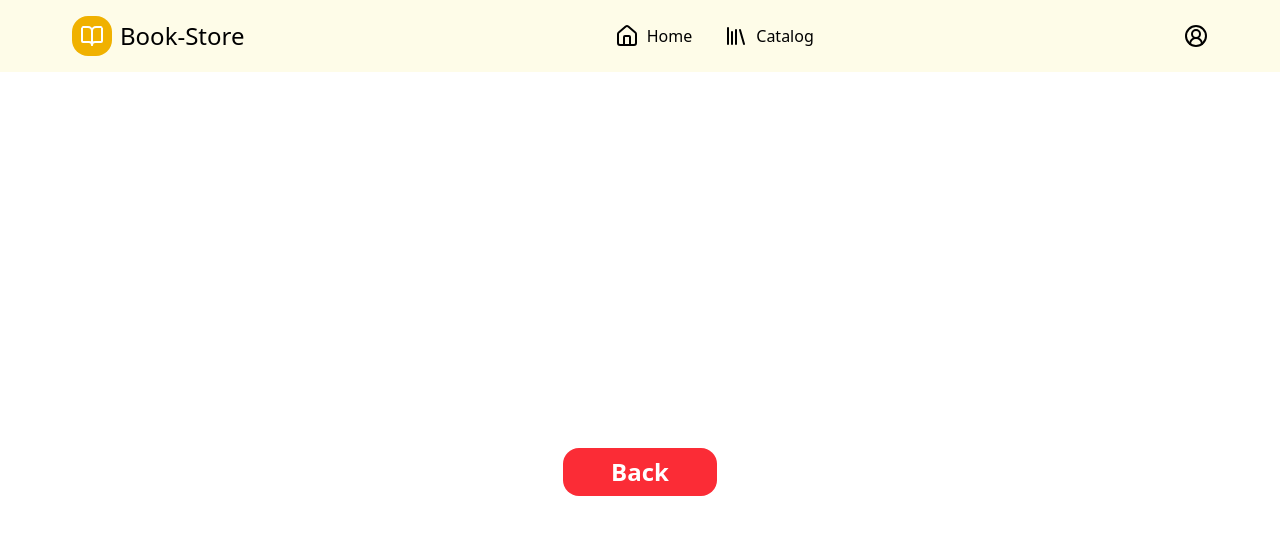
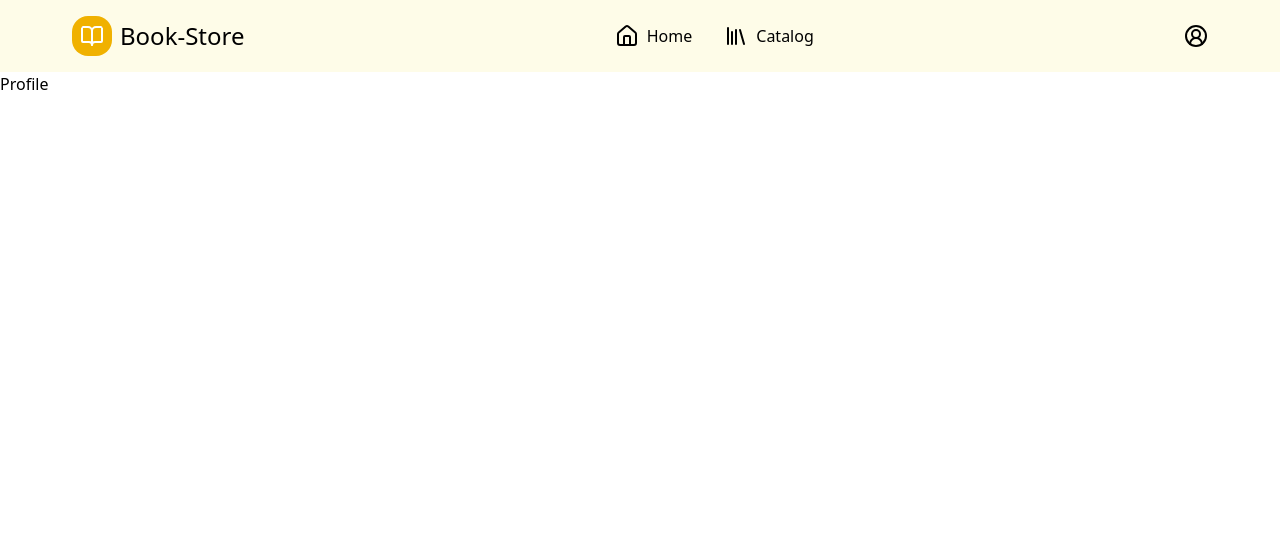
Before and after one commit to mernstackjs/book-store, a React (Vite) app in the folder client/: page /profile in a window 1280 px wide. Shown: the top 534 px of the page. Built offline with nearby package versions, Linux system fonts and the light colour scheme.

Commit message:
Add catelog path

```diff
--- a/client/src/App.jsx
+++ b/client/src/App.jsx
@@ -3,6 +3,8 @@ import Header from "./components/Header";
 import { Route, Routes } from "react-router";
 import Index from "./pages";
 import NotFound from "./pages/notFound";
+import Profile from "./pages/profile";
+import Catelog from "./pages/catelog";
 
 export default function App() {
   return (
@@ -11,6 +13,8 @@ export default function App() {
 
       <Routes>
         <Route path="/" element={<Index />} />
+        <Route path="/profile" element={<Profile />} />
+        <Route path="/catalog" element={<Catelog />} />
         <Route path="*" element={<NotFound />} />
       </Routes>
     </div>
```
